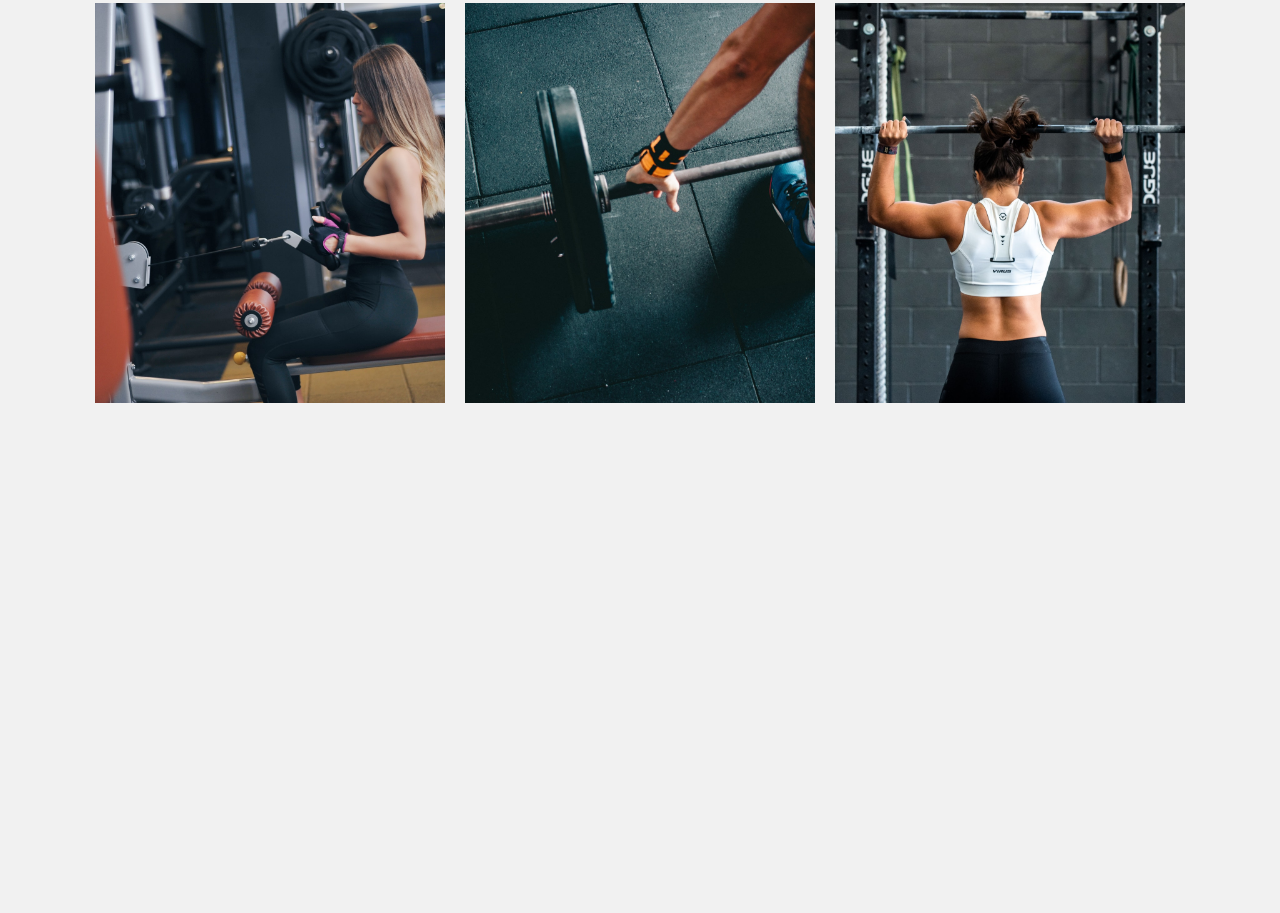
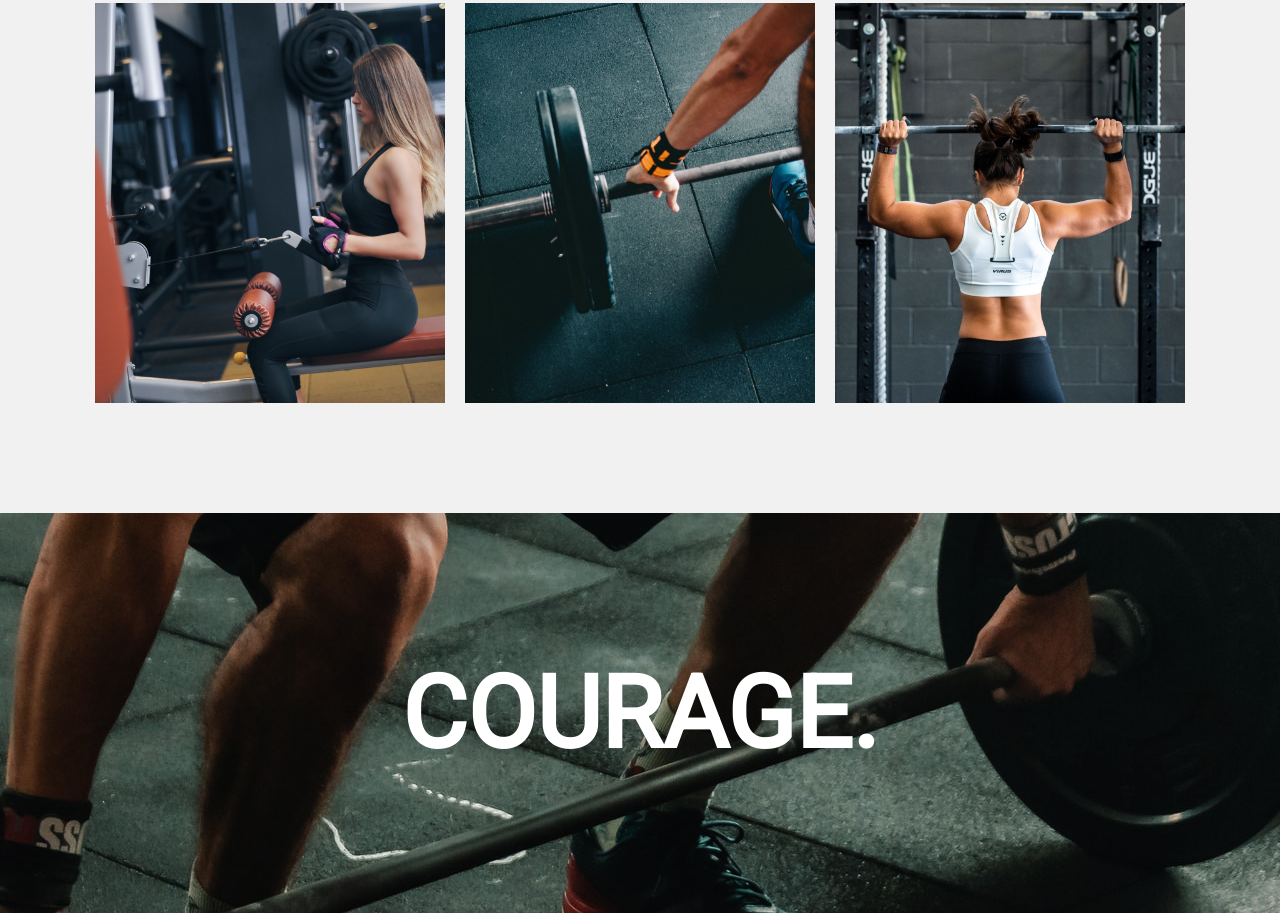
Before and after one commit to ProustSeb/SiteGym, a plain HTML site: page index.html in a window 1280 px wide. Shown: the part 3231-4144 px from the top of the page. Before the commit the page ends 3744 px from the top, so only its background shows below. Drawn offline with Linux system fonts and the light colour scheme.

Commit message:
section parallax

```diff
--- a/index.html
+++ b/index.html
@@ -125,7 +125,11 @@
         </div>
     </div>
 
+    <!-- Section Parallax -->
 
+    <section class="parallax">
+        <p class="parallax-txt">COURAGE.</p>
+    </section>
 
 
     <script src="app.js"></script>
--- a/style.css
+++ b/style.css
@@ -445,3 +445,27 @@ h1 {
         font-size: 35px;
     }
 }
+
+/*------------ Parallax ----------*/
+
+.parallax {
+    background-image: url(ressources/img-paral.jpg);
+    background-attachment: fixed;
+    background-position: center;
+    width: 100%;
+    height: 400px;
+    display: flex;
+    justify-content: center;
+    align-items: center;
+}
+.parallax-txt {
+    font-size: 100px;
+    color: #fff;
+    text-align: center;
+    font-weight: 700;
+}
+@media screen and (max-width : 550px) {
+    .parallax-txt {
+        font-size: 50px;
+    }
+}
```
